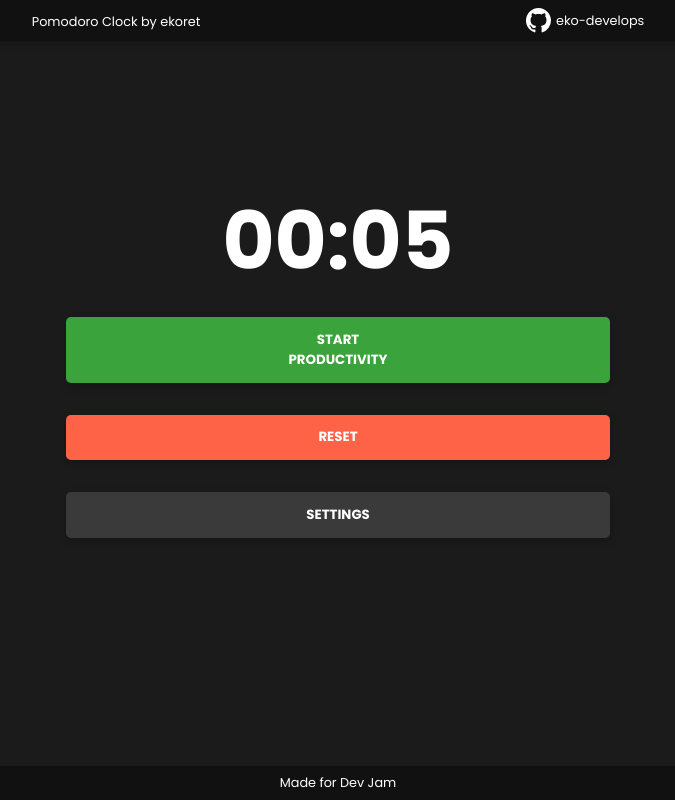
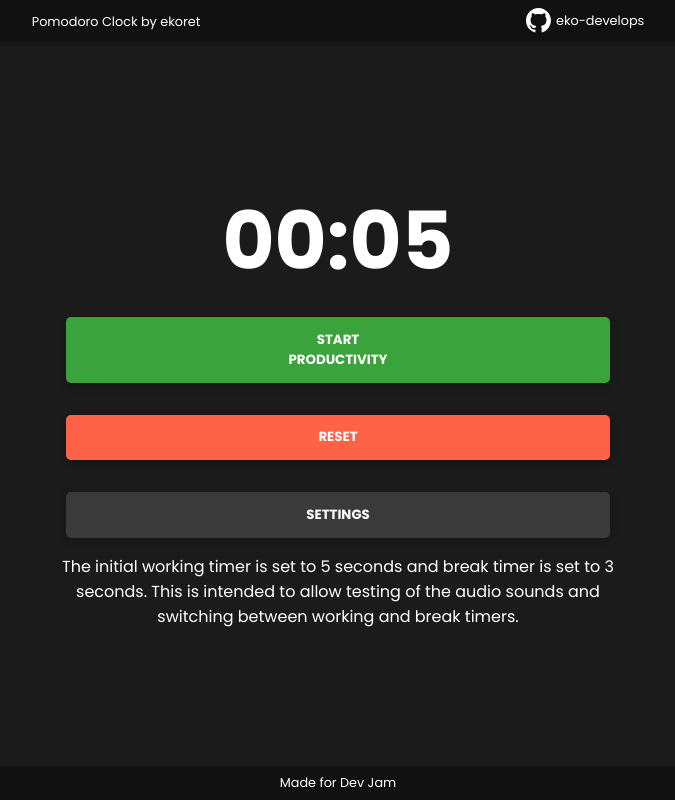
Before and after one commit to eko-develops/pomodoro-clock-react, a React (Create React App) app: page / in a window 1280 px wide. Shown: the whole page, without its empty margins (302-977 px from the left). Built offline with nearby package versions, Linux system fonts and the light colour scheme.

Commit message:
Add text and styling

```diff
--- a/src/App.js
+++ b/src/App.js
@@ -57,6 +57,7 @@ function App() {
       <div className="content">
         <SettingsForm playClickSound={playClickSound} timers={timers} setTimers={setTimers} customTimers={customTimers} setCustomTimers={setCustomTimers} setDisplaySettings={setDisplaySettings} displaySettings={displaySettings}/>
         <Clock displaySettings={displaySettings} playFinishedBreakSound={playFinishedBreakSound} playFinishedProdSound={playFinishedProdSound} playClickSound={playClickSound} setDisplaySettings={setDisplaySettings} timers={timers} setTimers={setTimers} />
+        <p>The initial working timer is set to 5 seconds and break timer is set to 3 seconds. This is intended to allow testing of the audio sounds and switching between working and break timers.</p>
       </div>
       <Footer />
     </div>
--- a/src/index.css
+++ b/src/index.css
@@ -70,6 +70,11 @@ button:disabled{
 .content {
     text-align: center;
     margin-top: 100px;
+}
+
+.content > p {
+    width: 80%;
+    margin: auto;
 }
 
 .single-social>a {
@@ -166,4 +171,7 @@ button:disabled{
 
 @media all and (min-width: 992px) {
 
+    .content > p {
+        width: 600px;
+    }
 }
```
